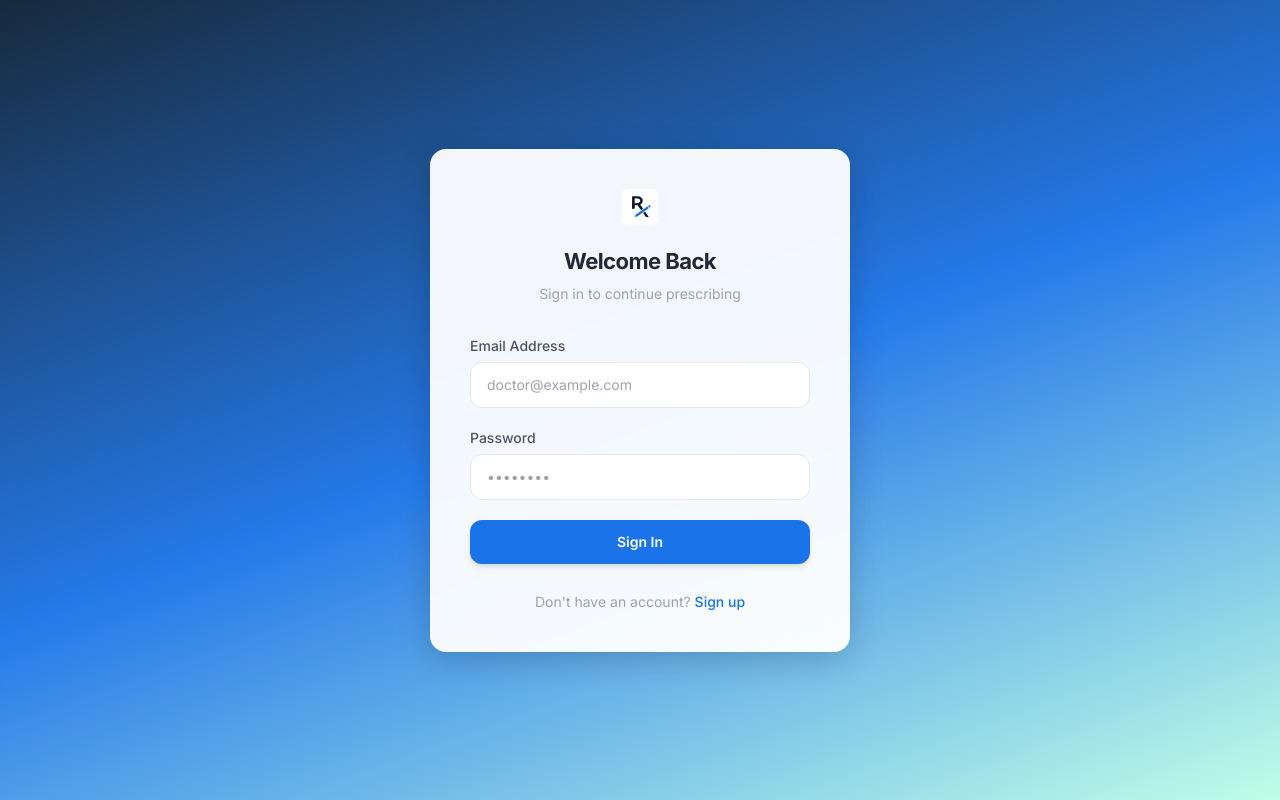
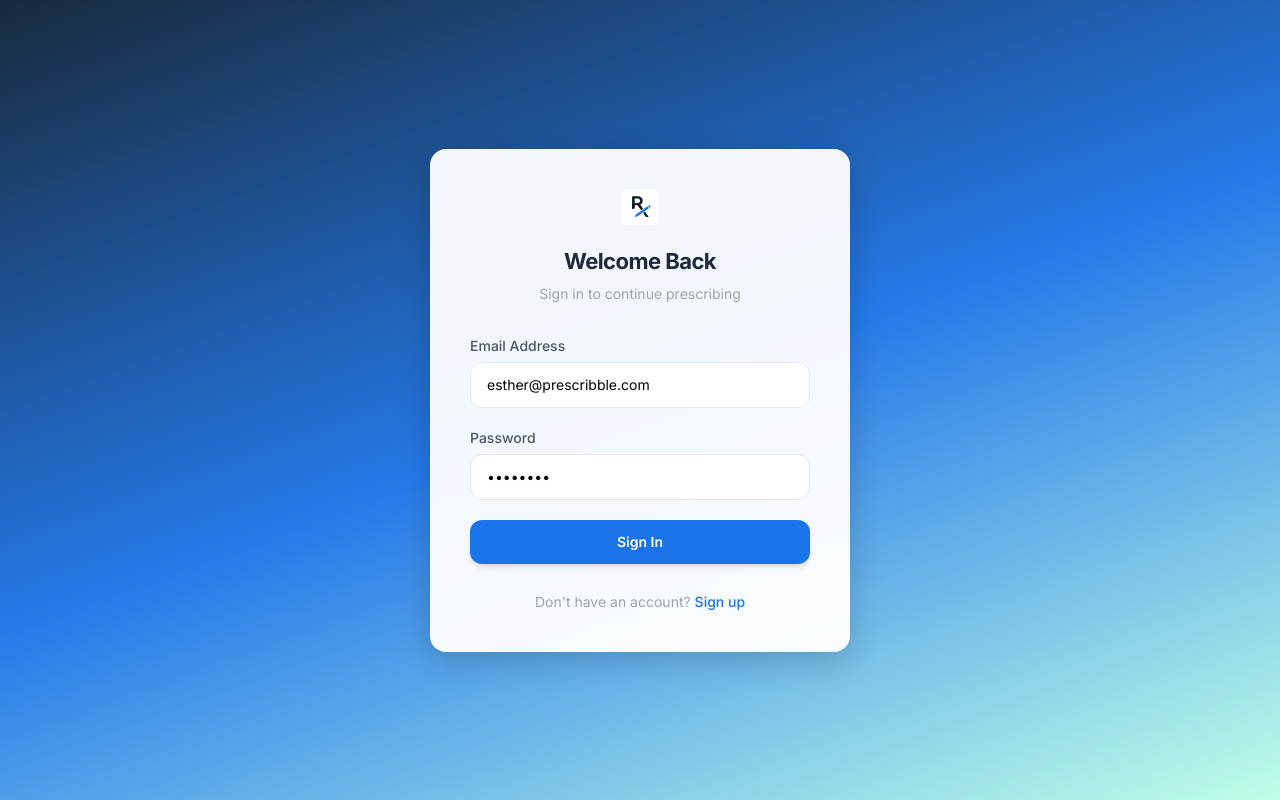
Before and after one commit to d3zyre/Prescribble, a React (Vite) app: page /login in a window 1280 px wide. Built offline with nearby package versions, Linux system fonts and the light colour scheme.

Commit message:
Updated login so anyone can view the site

```diff
--- a/src/pages/Login.jsx
+++ b/src/pages/Login.jsx
@@ -3,8 +3,8 @@ import { Link } from "react-router-dom";
 import Logo from "./Logo_white.svg";
 
 export default function Login({ onLogin }) {
-  const [email, setEmail] = useState("");
-  const [password, setPassword] = useState("");
+  const [email, setEmail] = useState("esther@prescribble.com");
+  const [password, setPassword] = useState("password");
   const [error, setError] = useState("");
 
   const handleSubmit = (e) => {
```
